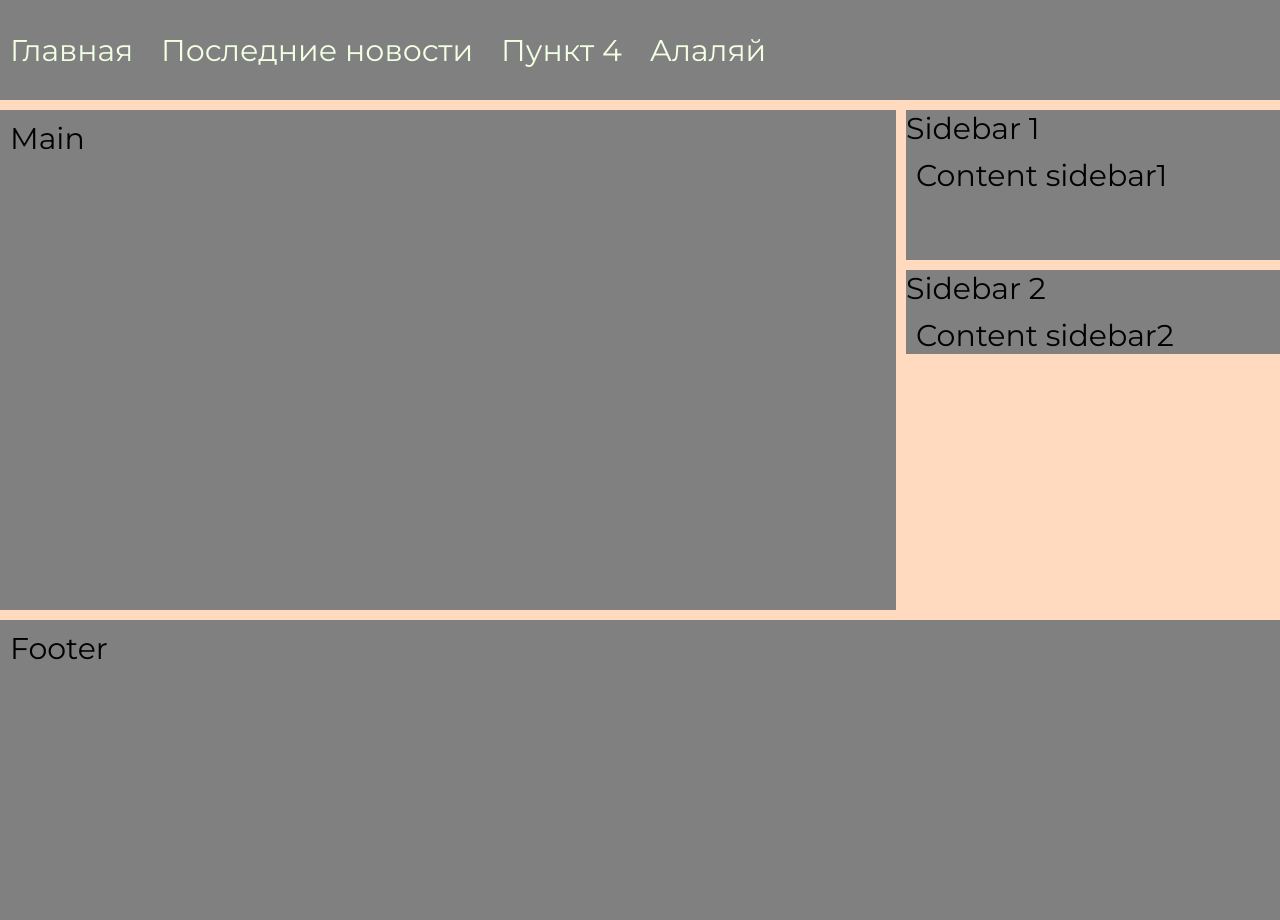
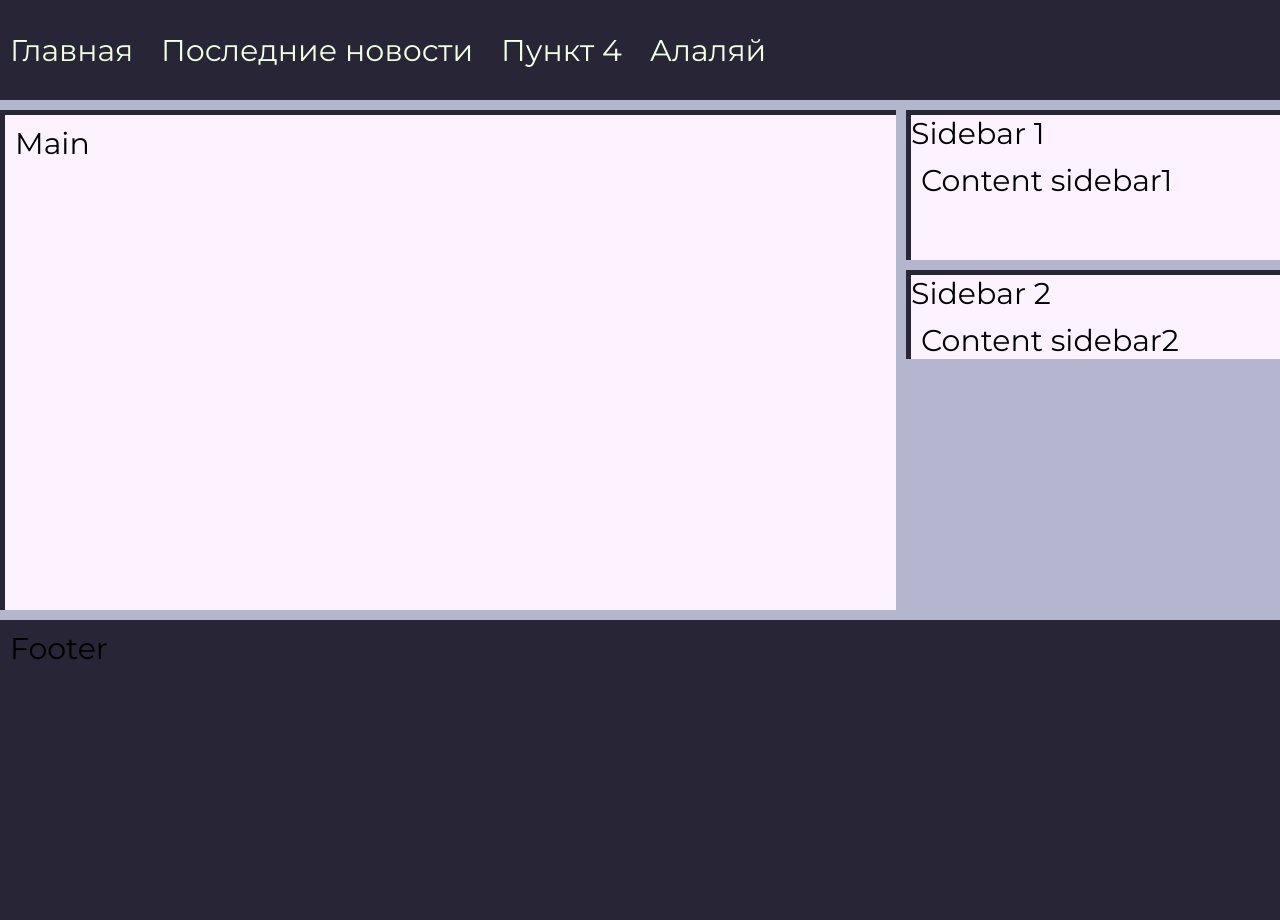
Before and after one commit to egas77/Flask-Project, a Flask app: page / in a window 1280 px wide. Run offline with Flask 2, Linux system fonts and the light colour scheme.

Commit message:
Add styles

```diff
--- a/app/static/css/style.css
+++ b/app/static/css/style.css
@@ -15,14 +15,14 @@ a {
 body {
     margin: 0;
     font-size: 30px;
-    background-color: #ffdabf;
+    background-color: #B4B6CE;
 }
 
 
 header {
     width: 100%;
     height: 100px;
-    background-color: grey;
+    background-color: #282536;
     margin-bottom: 10px;
     padding: 10px;
 }
@@ -46,9 +46,11 @@ header {
 main {
     min-height: 500px;
     float: left;
-    background-color: grey;
+    background-color: #FDF2FF;
     width: 70%;
     box-sizing: border-box;
+    border-left: 5px solid #282536;
+    border-top: 5px solid #282536;
 }
 
 .content-main {
@@ -70,7 +72,9 @@ aside {
 
 
 .aside {
-    background-color: grey;
+    border-left: 5px solid #282536;
+    border-top: 5px solid #282536;
+    background-color: #FDF2FF;
     margin-bottom: 10px;
 }
 
@@ -103,7 +107,7 @@ aside {
 footer {
     min-width: 100%;
     min-height: 300px;
-    background-color: grey;
+    background-color: #282536;
     padding: 10px;
 }
 
```
